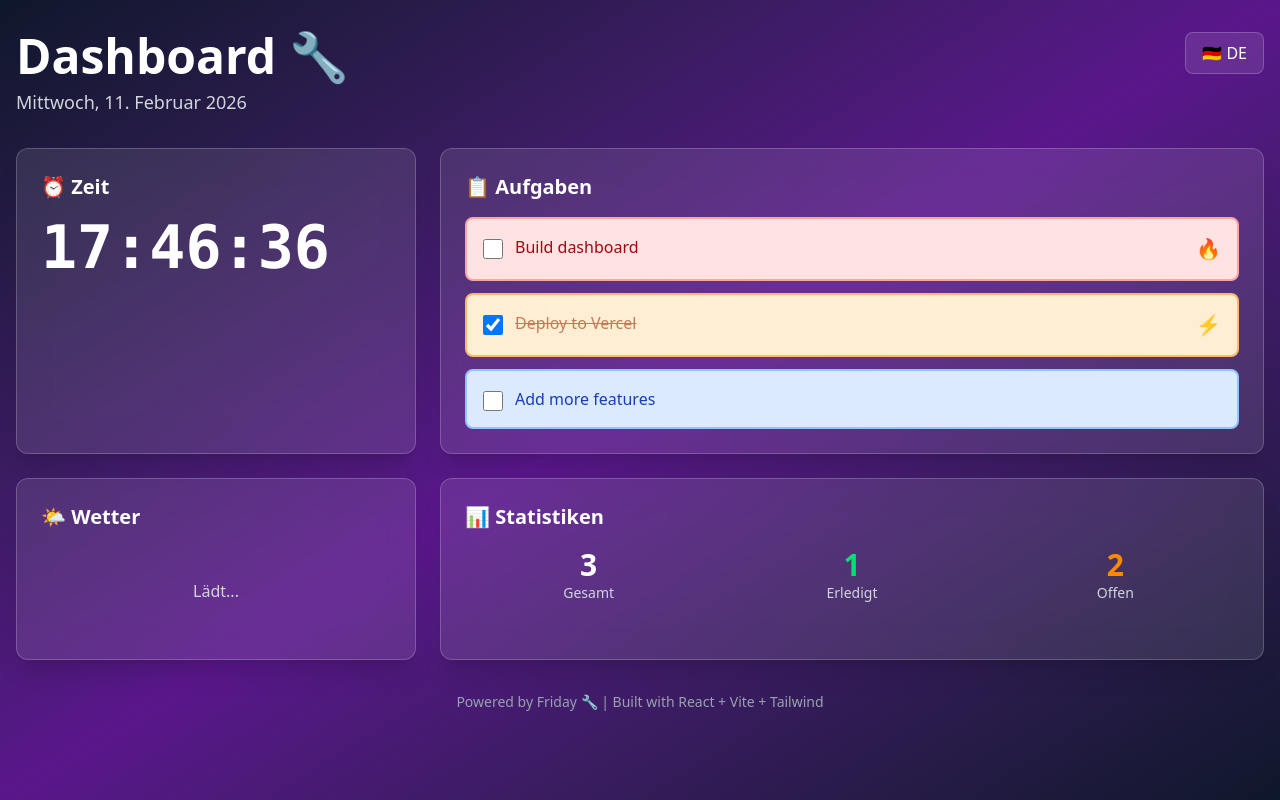
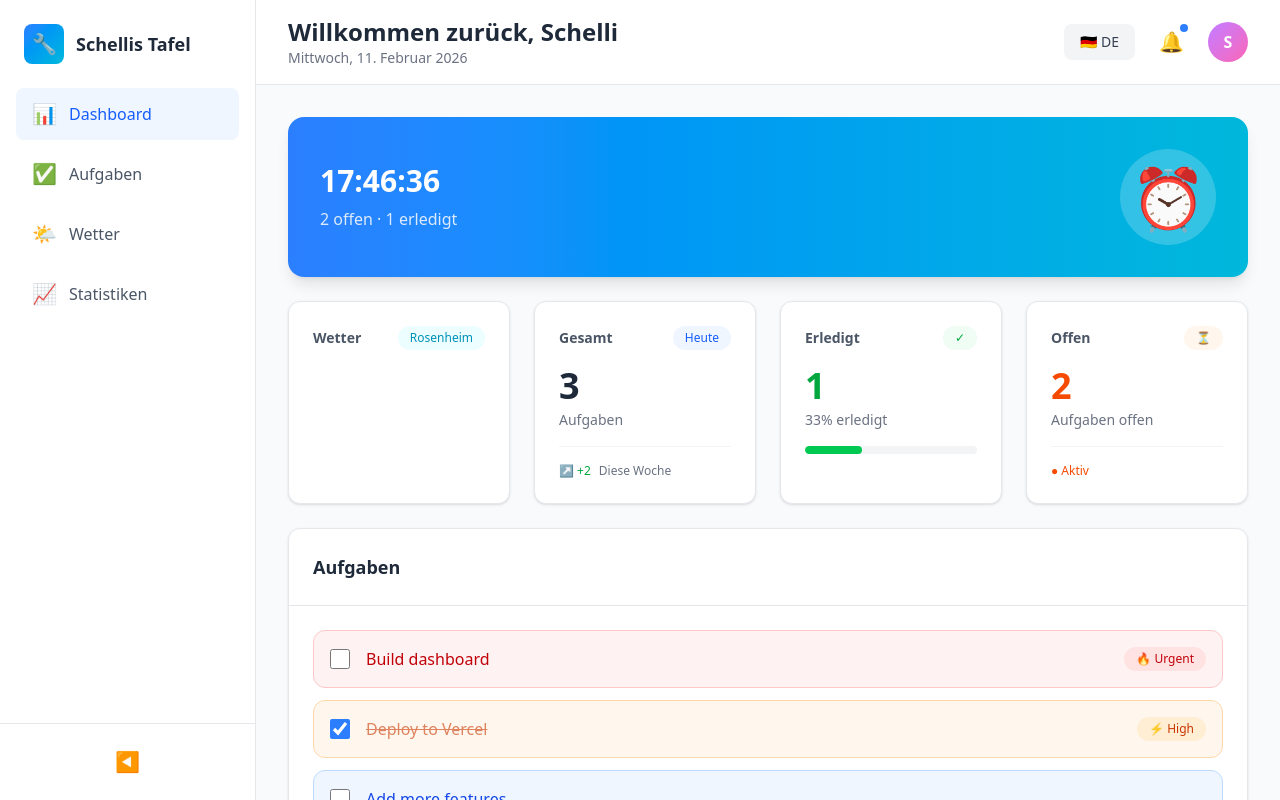
Before and after one commit to StefanSchellmoser/dashboard, a React (Vite) app: page / in a window 1280 px wide. Built offline with nearby package versions, Linux system fonts and the light colour scheme; no server answers.

Commit message:
Redesign dashboard in clean modern style - Schellis Tafel

```diff
--- a/index.html
+++ b/index.html
@@ -4,7 +4,7 @@
     <meta charset="UTF-8" />
     <link rel="icon" type="image/svg+xml" href="/vite.svg" />
     <meta name="viewport" content="width=device-width, initial-scale=1.0" />
-    <title>dashboard</title>
+    <title>Schellis Tafel</title>
   </head>
   <body>
     <div id="root"></div>
--- a/src/App.jsx
+++ b/src/App.jsx
@@ -4,7 +4,8 @@ import './App.css'
 // Translations
 const translations = {
   de: {
-    dashboard: 'Dashboard',
+    title: 'Schellis Tafel',
+    greeting: 'Willkommen zurück, Schelli',
     time: 'Zeit',
     tasks: 'Aufgaben',
     weather: 'Wetter',
@@ -12,12 +13,13 @@ const translations = {
     total: 'Gesamt',
     completed: 'Erledigt',
     open: 'Offen',
-    noTasks: 'Keine Aufgaben gefunden',
-    loading: 'Lädt...',
-    poweredBy: 'Powered by Friday 🔧 | Built with React + Vite + Tailwind'
+    noTasks: 'Keine Aufgaben',
+    today: 'Heute',
+    thisWeek: 'Diese Woche'
   },
   en: {
-    dashboard: 'Dashboard',
+    title: "Schelli's Board",
+    greeting: 'Welcome back, Schelli',
     time: 'Time',
     tasks: 'Tasks',
     weather: 'Weather',
@@ -25,9 +27,9 @@ const translations = {
     total: 'Total',
     completed: 'Completed',
     open: 'Open',
-    noTasks: 'No tasks found',
-    loading: 'Loading...',
-    poweredBy: 'Powered by Friday 🔧 | Built with React + Vite + Tailwind'
+    noTasks: 'No tasks',
+    today: 'Today',
+    thisWeek: 'This Week'
   }
 }
 
@@ -38,16 +40,15 @@ function App() {
   const [weather, setWeather] = useState(null)
   const [weatherLoading, setWeatherLoading] = useState(true)
   const [language, setLanguage] = useState('de')
+  const [sidebarOpen, setSidebarOpen] = useState(true)
 
   const t = translations[language]
 
   useEffect(() => {
-    // Update time every second
     const timer = setInterval(() => {
       setCurrentTime(new Date())
     }, 1000)
 
-    // Fetch tasks and weather
     fetchTasks()
     fetchWeather()
 
@@ -56,7 +57,6 @@ function App() {
 
   const fetchWeather = async () => {
     try {
-      // Rosenheim coordinates: 47.8561° N, 12.1233° E
       const response = await fetch(
         'https://api.open-meteo.com/v1/forecast?latitude=47.8561&longitude=12.1233&current_weather=true&timezone=Europe/Berlin'
       )
@@ -71,7 +71,6 @@ function App() {
 
   const fetchTasks = async () => {
     try {
-      // Mock data for now - we'll add real ToDoist integration later
       const mockTasks = [
         { id: 1, content: 'Build dashboard', completed: false, priority: 4 },
         { id: 2, content: 'Deploy to Vercel', completed: true, priority: 3 },
@@ -107,15 +106,14 @@ function App() {
 
   const getPriorityColor = (priority) => {
     switch(priority) {
-      case 4: return 'bg-red-100 border-red-300 text-red-800'
-      case 3: return 'bg-orange-100 border-orange-300 text-orange-800'
-      case 2: return 'bg-blue-100 border-blue-300 text-blue-800'
-      default: return 'bg-gray-100 border-gray-300 text-gray-800'
+      case 4: return 'bg-red-50 border-red-200 text-red-700'
+      case 3: return 'bg-orange-50 border-orange-200 text-orange-700'
+      case 2: return 'bg-blue-50 border-blue-200 text-blue-700'
+      default: return 'bg-gray-50 border-gray-200 text-gray-700'
     }
   }
 
   const getWeatherIcon = (weatherCode) => {
-    // WMO Weather interpretation codes
     if (weatherCode === 0) return '☀️'
     if (weatherCode <= 3) return '⛅'
     if (weatherCode <= 48) return '🌫️'
@@ -129,35 +127,17 @@ function App() {
   const getWeatherDescription = (weatherCode) => {
     const descriptions = {
       de: {
-        0: 'Klar',
-        1: 'Überwiegend klar',
-        2: 'Teilweise bewölkt',
-        3: 'Bewölkt',
-        45: 'Nebelig',
-        48: 'Nebel',
-        51: 'Leichter Nieselregen',
-        61: 'Leichter Regen',
-        63: 'Regen',
-        65: 'Starker Regen',
-        71: 'Leichter Schneefall',
-        73: 'Schneefall',
-        75: 'Starker Schneefall',
+        0: 'Klar', 1: 'Überwiegend klar', 2: 'Teilweise bewölkt', 3: 'Bewölkt',
+        45: 'Nebelig', 48: 'Nebel', 51: 'Leichter Nieselregen',
+        61: 'Leichter Regen', 63: 'Regen', 65: 'Starker Regen',
+        71: 'Leichter Schneefall', 73: 'Schneefall', 75: 'Starker Schneefall',
         95: 'Gewitter'
       },
       en: {
-        0: 'Clear',
-        1: 'Mainly clear',
-        2: 'Partly cloudy',
-        3: 'Cloudy',
-        45: 'Foggy',
-        48: 'Fog',
-        51: 'Light drizzle',
-        61: 'Light rain',
-        63: 'Rain',
-        65: 'Heavy rain',
-        71: 'Light snow',
-        73: 'Snow',
-        75: 'Heavy snow',
+        0: 'Clear', 1: 'Mainly clear', 2: 'Partly cloudy', 3: 'Cloudy',
+        45: 'Foggy', 48: 'Fog', 51: 'Light drizzle',
+        61: 'Light rain', 63: 'Rain', 65: 'Heavy rain',
+        71: 'Light snow', 73: 'Snow', 75: 'Heavy snow',
         95: 'Thunderstorm'
       }
     }
@@ -171,127 +151,243 @@ function App() {
   }
 
   return (
-    <div className="min-h-screen bg-gradient-to-br from-slate-900 via-purple-900 to-slate-900">
-      <div className="container mx-auto px-4 py-8">
-        {/* Header */}
-        <header className="mb-8 flex justify-between items-start">
+    <div className="flex h-screen bg-gray-50">
+      {/* Sidebar */}
+      <aside className={`${sidebarOpen ? 'w-64' : 'w-20'} bg-white border-r border-gray-200 transition-all duration-300 flex flex-col`}>
+        <div className="p-6">
+          <div className="flex items-center gap-3">
+            <div className="w-10 h-10 bg-gradient-to-br from-blue-500 to-cyan-500 rounded-lg flex items-center justify-center">
+              <span className="text-white text-xl">🔧</span>
+            </div>
+            {sidebarOpen && (
+              <span className="font-bold text-gray-800 text-lg">Schellis Tafel</span>
+            )}
+          </div>
+        </div>
+
+        <nav className="flex-1 px-4 space-y-2">
+          <button className="w-full flex items-center gap-3 px-4 py-3 rounded-lg bg-blue-50 text-blue-600 hover:bg-blue-100 transition-colors">
+            <span className="text-xl">📊</span>
+            {sidebarOpen && <span className="font-medium">Dashboard</span>}
+          </button>
+
+          <button className="w-full flex items-center gap-3 px-4 py-3 rounded-lg text-gray-600 hover:bg-gray-100 transition-colors">
+            <span className="text-xl">✅</span>
+            {sidebarOpen && <span className="font-medium">{t.tasks}</span>}
+          </button>
+
+          <button className="w-full flex items-center gap-3 px-4 py-3 rounded-lg text-gray-600 hover:bg-gray-100 transition-colors">
+            <span className="text-xl">🌤️</span>
+            {sidebarOpen && <span className="font-medium">{t.weather}</span>}
+          </button>
+
+          <button className="w-full flex items-center gap-3 px-4 py-3 rounded-lg text-gray-600 hover:bg-gray-100 transition-colors">
+            <span className="text-xl">📈</span>
+            {sidebarOpen && <span className="font-medium">{t.stats}</span>}
+          </button>
+        </nav>
+
+        <div className="p-4 border-t border-gray-200">
+          <button
+            onClick={() => setSidebarOpen(!sidebarOpen)}
+            className="w-full flex items-center justify-center gap-2 px-4 py-2 rounded-lg text-gray-600 hover:bg-gray-100 transition-colors"
+          >
+            <span className="text-xl">{sidebarOpen ? '◀️' : '▶️'}</span>
+          </button>
+        </div>
+      </aside>
+
+      {/* Main Content */}
+      <main className="flex-1 overflow-auto">
+        {/* Top Bar */}
+        <header className="bg-white border-b border-gray-200 px-8 py-4 flex items-center justify-between sticky top-0 z-10">
           <div>
-            <h1 className="text-5xl font-bold text-white mb-2">{t.dashboard} 🔧</h1>
-            <p className="text-gray-300 text-lg">{formatDate(currentTime)}</p>
+            <h1 className="text-2xl font-bold text-gray-800">{t.greeting}</h1>
+            <p className="text-sm text-gray-500">{formatDate(currentTime)}</p>
           </div>
+
+          <div className="flex items-center gap-4">
             <button
               onClick={toggleLanguage}
-            className="bg-white/10 backdrop-blur-lg rounded-lg px-4 py-2 border border-white/20 text-white hover:bg-white/20 transition-all"
+              className="px-4 py-2 rounded-lg bg-gray-100 text-gray-700 hover:bg-gray-200 transition-colors text-sm font-medium"
             >
               {language === 'de' ? '🇩🇪 DE' : '🇬🇧 EN'}
             </button>
+
+            <button className="relative p-2 rounded-lg hover:bg-gray-100">
+              <span className="text-xl">🔔</span>
+              <span className="absolute top-1 right-1 w-2 h-2 bg-blue-500 rounded-full"></span>
+            </button>
+
+            <div className="w-10 h-10 rounded-full bg-gradient-to-br from-purple-400 to-pink-400 flex items-center justify-center text-white font-bold">
+              S
+            </div>
+          </div>
         </header>
 
-        {/* Main Grid */}
-        <div className="grid grid-cols-1 md:grid-cols-2 lg:grid-cols-3 gap-6">
-
-          {/* Time Widget */}
-          <div className="bg-white/10 backdrop-blur-lg rounded-xl p-6 border border-white/20 shadow-xl">
-            <h2 className="text-xl font-semibold text-white mb-4">⏰ {t.time}</h2>
-            <div className="text-6xl font-bold text-white font-mono">
+        {/* Dashboard Content */}
+        <div className="p-8 space-y-6">
+          {/* Hero Card */}
+          <div className="bg-gradient-to-r from-blue-500 to-cyan-500 rounded-2xl p-8 text-white shadow-lg">
+            <div className="flex items-center justify-between">
+              <div>
+                <h2 className="text-3xl font-bold mb-2">
                   {formatTime(currentTime)}
+                </h2>
+                <p className="text-blue-100">
+                  {tasks.filter(t => !t.completed).length} {t.open.toLowerCase()} · {tasks.filter(t => t.completed).length} {t.completed.toLowerCase()}
+                </p>
+              </div>
+              <div className="w-24 h-24 bg-white/20 rounded-full flex items-center justify-center text-6xl backdrop-blur-sm">
+                ⏰
+              </div>
             </div>
           </div>
 
-          {/* Tasks Widget */}
-          <div className="bg-white/10 backdrop-blur-lg rounded-xl p-6 border border-white/20 shadow-xl md:col-span-2">
-            <h2 className="text-xl font-semibold text-white mb-4">📋 {t.tasks}</h2>
+          {/* Stats Grid */}
+          <div className="grid grid-cols-1 md:grid-cols-2 lg:grid-cols-4 gap-6">
+            {/* Weather Card */}
+            <div className="bg-white rounded-xl p-6 shadow-sm border border-gray-200">
+              <div className="flex items-center justify-between mb-4">
+                <h3 className="text-sm font-semibold text-gray-600">{t.weather}</h3>
+                <span className="px-3 py-1 bg-cyan-50 text-cyan-600 rounded-full text-xs font-medium">
+                  Rosenheim
+                </span>
+              </div>
+              {weatherLoading ? (
+                <div className="flex items-center justify-center h-24">
+                  <div className="animate-spin rounded-full h-8 w-8 border-b-2 border-cyan-500"></div>
+                </div>
+              ) : weather ? (
+                <div className="text-center">
+                  <div className="text-5xl mb-2">{getWeatherIcon(weather.weathercode)}</div>
+                  <div className="text-3xl font-bold text-gray-800 mb-1">
+                    {Math.round(weather.temperature)}°C
+                  </div>
+                  <div className="text-sm text-gray-500">
+                    {getWeatherDescription(weather.weathercode)}
+                  </div>
+                  <div className="mt-3 pt-3 border-t border-gray-100 text-xs text-gray-500">
+                    💨 {Math.round(weather.windspeed)} km/h
+                  </div>
+                </div>
+              ) : null}
+            </div>
 
+            {/* Total Tasks */}
+            <div className="bg-white rounded-xl p-6 shadow-sm border border-gray-200">
+              <div className="flex items-center justify-between mb-4">
+                <h3 className="text-sm font-semibold text-gray-600">{t.total}</h3>
+                <span className="px-3 py-1 bg-blue-50 text-blue-600 rounded-full text-xs font-medium">
+                  {t.today}
+                </span>
+              </div>
+              <div className="text-4xl font-bold text-gray-800 mb-1">
+                {tasks.length}
+              </div>
+              <div className="text-sm text-gray-500">
+                {t.tasks}
+              </div>
+              <div className="mt-4 pt-4 border-t border-gray-100">
+                <div className="flex items-center gap-2 text-xs">
+                  <span className="text-green-600 font-medium">↗ +2</span>
+                  <span className="text-gray-500">{t.thisWeek}</span>
+                </div>
+              </div>
+            </div>
+
+            {/* Completed */}
+            <div className="bg-white rounded-xl p-6 shadow-sm border border-gray-200">
+              <div className="flex items-center justify-between mb-4">
+                <h3 className="text-sm font-semibold text-gray-600">{t.completed}</h3>
+                <span className="px-3 py-1 bg-green-50 text-green-600 rounded-full text-xs font-medium">
+                  ✓
+                </span>
+              </div>
+              <div className="text-4xl font-bold text-green-600 mb-1">
+                {tasks.filter(t => t.completed).length}
+              </div>
+              <div className="text-sm text-gray-500">
+                {Math.round((tasks.filter(t => t.completed).length / Math.max(tasks.length, 1)) * 100)}% {t.completed.toLowerCase()}
+              </div>
+              <div className="mt-4 h-2 bg-gray-100 rounded-full overflow-hidden">
+                <div
+                  className="h-full bg-green-500 rounded-full transition-all"
+                  style={{ width: `${(tasks.filter(t => t.completed).length / Math.max(tasks.length, 1)) * 100}%` }}
+                ></div>
+              </div>
+            </div>
+
+            {/* Open */}
+            <div className="bg-white rounded-xl p-6 shadow-sm border border-gray-200">
+              <div className="flex items-center justify-between mb-4">
+                <h3 className="text-sm font-semibold text-gray-600">{t.open}</h3>
+                <span className="px-3 py-1 bg-orange-50 text-orange-600 rounded-full text-xs font-medium">
+                  ⏳
+                </span>
+              </div>
+              <div className="text-4xl font-bold text-orange-600 mb-1">
+                {tasks.filter(t => !t.completed).length}
+              </div>
+              <div className="text-sm text-gray-500">
+                {t.tasks} {t.open.toLowerCase()}
+              </div>
+              <div className="mt-4 pt-4 border-t border-gray-100">
+                <div className="flex items-center gap-2 text-xs">
+                  <span className="text-orange-600 font-medium">● Aktiv</span>
+                </div>
+              </div>
+            </div>
+          </div>
+
+          {/* Tasks List */}
+          <div className="bg-white rounded-xl shadow-sm border border-gray-200">
+            <div className="p-6 border-b border-gray-200">
+              <h2 className="text-lg font-bold text-gray-800">{t.tasks}</h2>
+            </div>
+            <div className="p-6">
               {loading ? (
                 <div className="flex items-center justify-center py-8">
-                <div className="animate-spin rounded-full h-12 w-12 border-b-2 border-white"></div>
+                  <div className="animate-spin rounded-full h-12 w-12 border-b-2 border-blue-500"></div>
                 </div>
               ) : tasks.length === 0 ? (
-              <p className="text-gray-300 text-center py-8">{t.noTasks}</p>
+                <p className="text-center text-gray-500 py-8">{t.noTasks}</p>
               ) : (
                 <div className="space-y-3">
                   {tasks.map(task => (
                     <div
                       key={task.id}
-                    className={`p-4 rounded-lg border-2 ${getPriorityColor(task.priority)} backdrop-blur-sm transition-all hover:scale-[1.02]`}
+                      className={`p-4 rounded-xl border ${getPriorityColor(task.priority)} transition-all hover:shadow-md`}
                     >
-                    <div className="flex items-start gap-3">
+                      <div className="flex items-center gap-4">
                         <input
                           type="checkbox"
                           checked={task.completed}
-                        className="mt-1 w-5 h-5 rounded cursor-pointer"
+                          className="w-5 h-5 rounded cursor-pointer accent-blue-500"
                           readOnly
                         />
-                      <span className={`flex-1 ${task.completed ? 'line-through opacity-60' : ''}`}>
+                        <span className={`flex-1 font-medium ${task.completed ? 'line-through opacity-60' : ''}`}>
                           {task.content}
                         </span>
-                      {task.priority === 4 && <span className="text-xl">🔥</span>}
-                      {task.priority === 3 && <span className="text-xl">⚡</span>}
+                        {task.priority === 4 && (
+                          <span className="px-3 py-1 bg-red-100 text-red-700 rounded-full text-xs font-medium">
+                            🔥 Urgent
+                          </span>
+                        )}
+                        {task.priority === 3 && (
+                          <span className="px-3 py-1 bg-orange-100 text-orange-700 rounded-full text-xs font-medium">
+                            ⚡ High
+                          </span>
+                        )}
                       </div>
                     </div>
                   ))}
                 </div>
               )}
             </div>
-
-          {/* Weather Widget */}
-          <div className="bg-white/10 backdrop-blur-lg rounded-xl p-6 border border-white/20 shadow-xl">
-            <h2 className="text-xl font-semibold text-white mb-4">🌤️ {t.weather}</h2>
-            {weatherLoading ? (
-              <div className="flex items-center justify-center py-8">
-                <div className="animate-spin rounded-full h-12 w-12 border-b-2 border-white"></div>
-              </div>
-            ) : weather ? (
-              <div className="text-center py-4">
-                <div className="text-6xl mb-2">{getWeatherIcon(weather.weathercode)}</div>
-                <div className="text-3xl font-bold text-white mb-2">
-                  {Math.round(weather.temperature)}°C
-                </div>
-                <div className="text-gray-300 mb-2">
-                  {getWeatherDescription(weather.weathercode)}
-                </div>
-                <div className="text-sm text-gray-400">
-                  Rosenheim
-                </div>
-                <div className="text-sm text-gray-400 mt-2">
-                  💨 {Math.round(weather.windspeed)} km/h
           </div>
         </div>
-            ) : (
-              <p className="text-gray-300 text-center py-8">{t.loading}</p>
-            )}
-          </div>
-
-          {/* Quick Stats */}
-          <div className="bg-white/10 backdrop-blur-lg rounded-xl p-6 border border-white/20 shadow-xl md:col-span-2">
-            <h2 className="text-xl font-semibold text-white mb-4">📊 {t.stats}</h2>
-            <div className="grid grid-cols-3 gap-4">
-              <div className="text-center">
-                <div className="text-3xl font-bold text-white">{tasks.length}</div>
-                <div className="text-sm text-gray-300">{t.total}</div>
-              </div>
-              <div className="text-center">
-                <div className="text-3xl font-bold text-green-400">
-                  {tasks.filter(t => t.completed).length}
-                </div>
-                <div className="text-sm text-gray-300">{t.completed}</div>
-              </div>
-              <div className="text-center">
-                <div className="text-3xl font-bold text-orange-400">
-                  {tasks.filter(t => !t.completed).length}
-                </div>
-                <div className="text-sm text-gray-300">{t.open}</div>
-              </div>
-            </div>
-          </div>
-
-        </div>
-
-        {/* Footer */}
-        <footer className="mt-8 text-center text-gray-400 text-sm">
-          <p>{t.poweredBy}</p>
-        </footer>
-      </div>
+      </main>
     </div>
   )
 }
```
Lines whose indentation alone changed are shown as unchanged.
